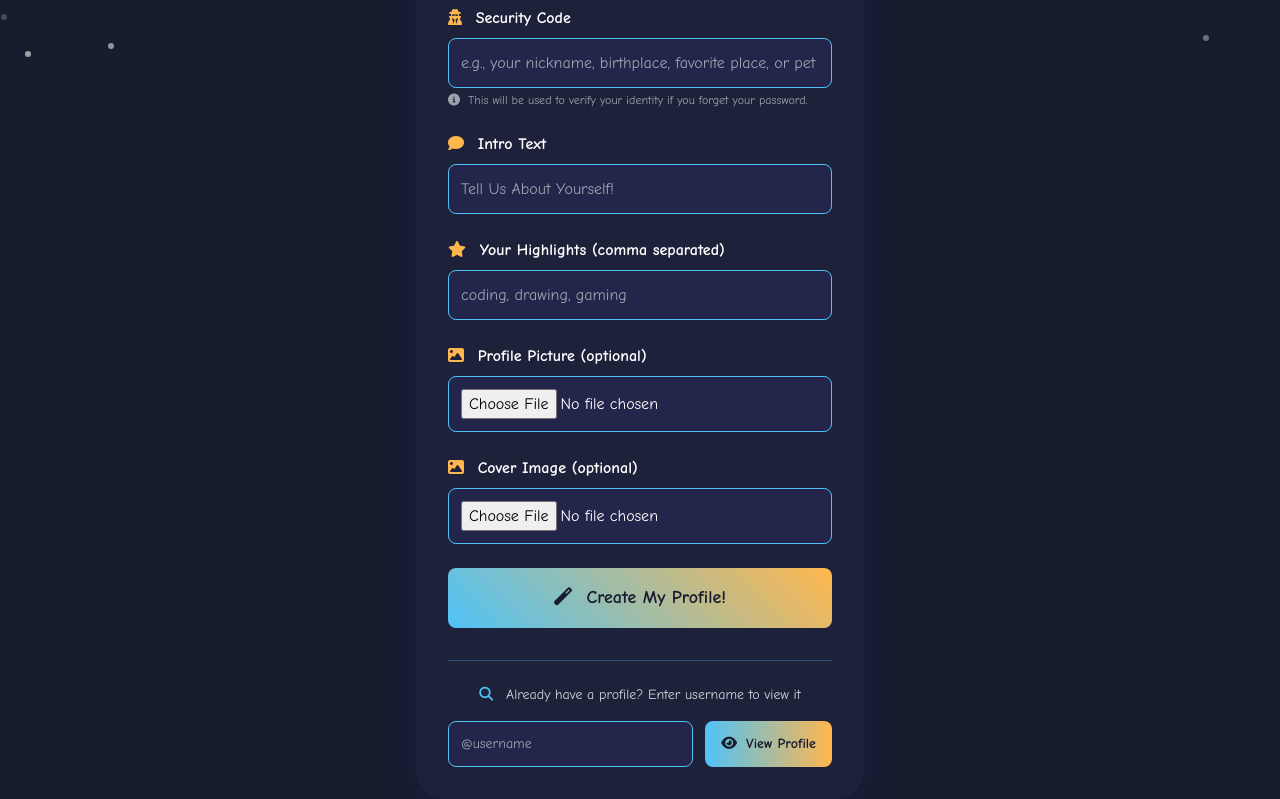
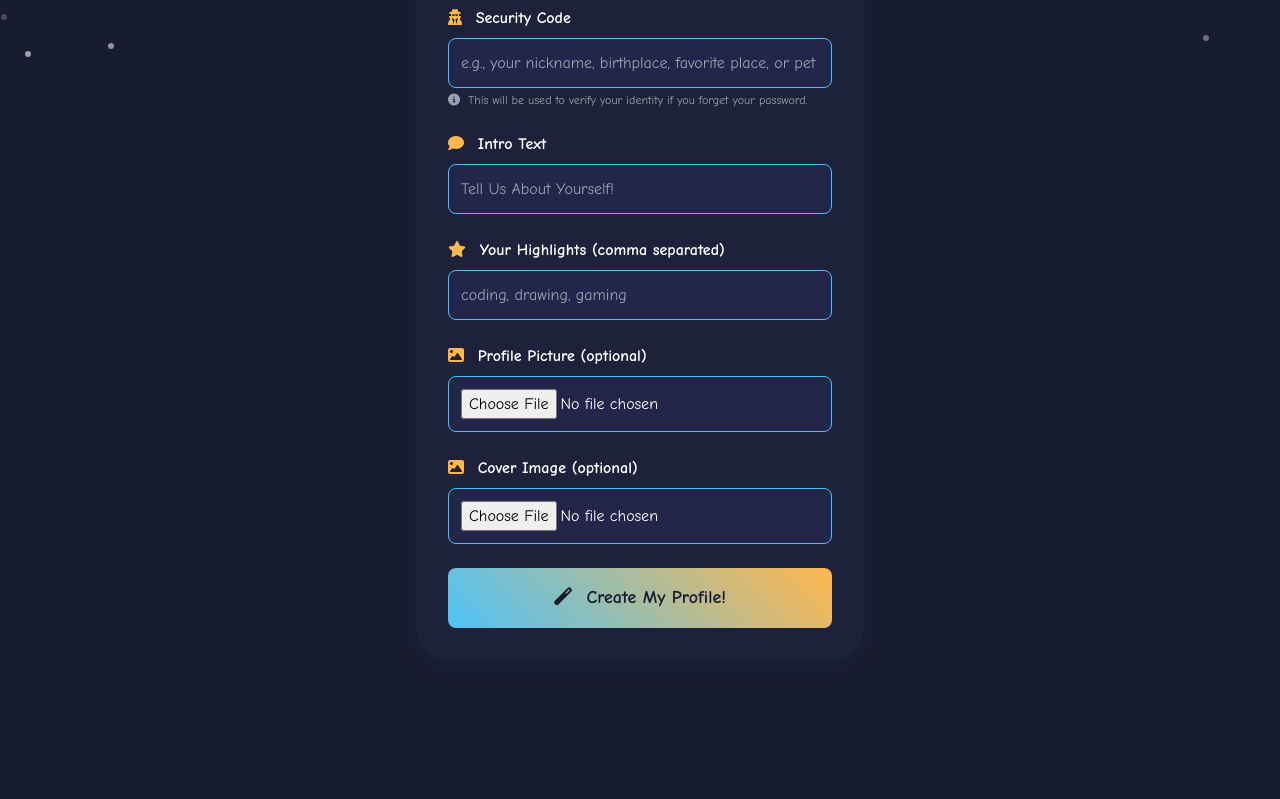
Before and after one commit to SubhajitChakrabort/RCLD_KidsProfile, a website: page views/create-profile.html in a window 1280 px wide. Shown: the part 579-1378 px from the top of the page. After the commit the page ends 1239 px from the top, so only its background shows below. Drawn offline with nearby package versions, Linux system fonts and the light colour scheme.

Commit message:
hide if already have account to view your profile
hide the fetch account from create account page

```diff
--- a/views/create-profile.html
+++ b/views/create-profile.html
@@ -462,7 +462,7 @@
        </form>
 
        <!-- View Existing Profile Section -->
-       <div class="mt-8 pt-6 border-t border-cyan-custom/30">
+       <!-- <div class="mt-8 pt-6 border-t border-cyan-custom/30">
          <div class="text-center mb-4">
            <p class="text-gray-300 text-sm">
              <i class="fa-solid fa-search text-cyan-custom mr-2"></i>
@@ -487,7 +487,7 @@
            </button>
          </form>
 
-         <!-- Loading State for View Profile -->
+
          <div id="viewLoadingState" class="hidden text-center mt-3">
            <div class="animate-spin text-lg text-cyan-custom mb-1">
              <i class="fa-solid fa-spinner"></i>
@@ -495,7 +495,6 @@
            <p class="text-white text-xs">Loading profile...</p>
          </div>
 
-         <!-- Error State for View Profile -->
          <div id="viewErrorState" class="hidden text-center mt-3">
            <p id="viewErrorMessage" class="text-red-custom text-xs mb-2"></p>
            <button
@@ -506,7 +505,7 @@
              Try Again
            </button>
          </div>
-       </div>
+       </div> -->
 
        <!-- Loading State -->
        <div id="loadingState" class="hidden text-center mt-6">
```
